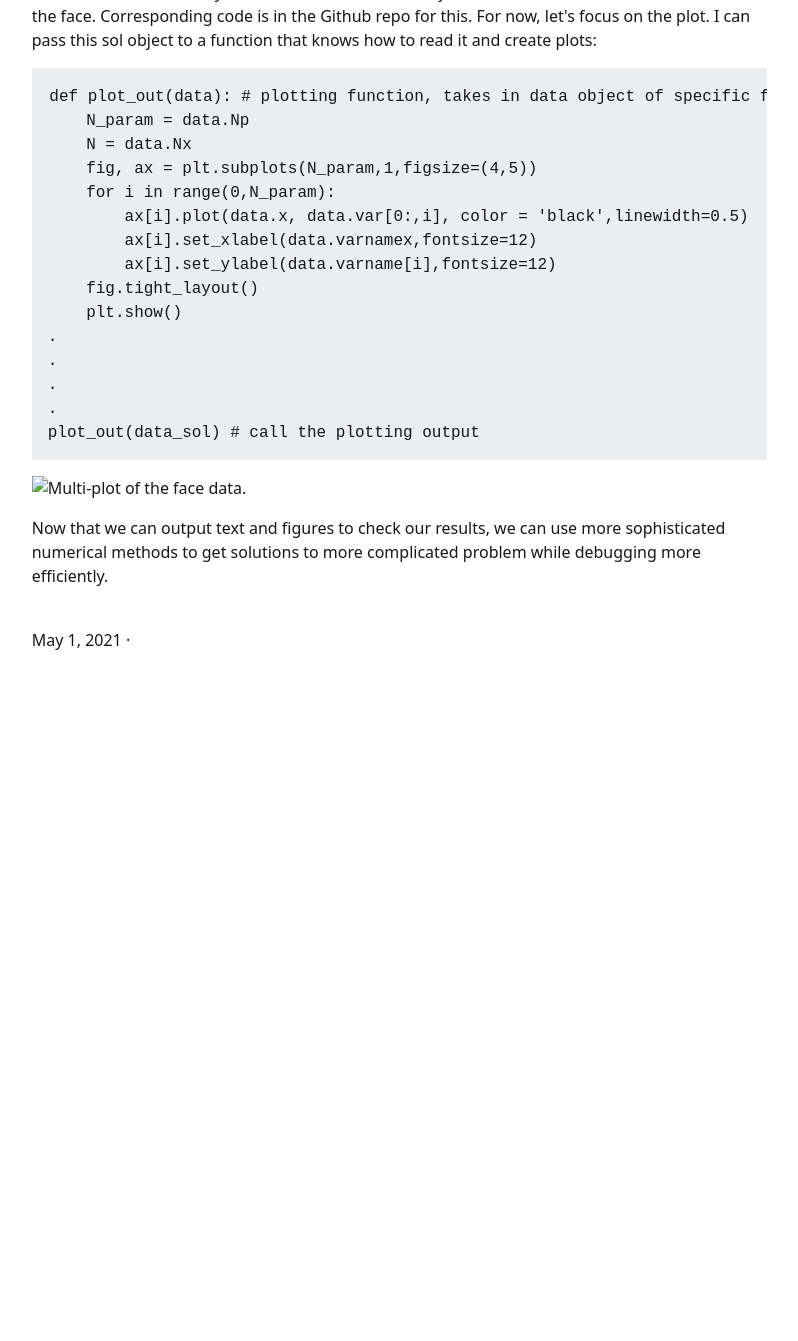
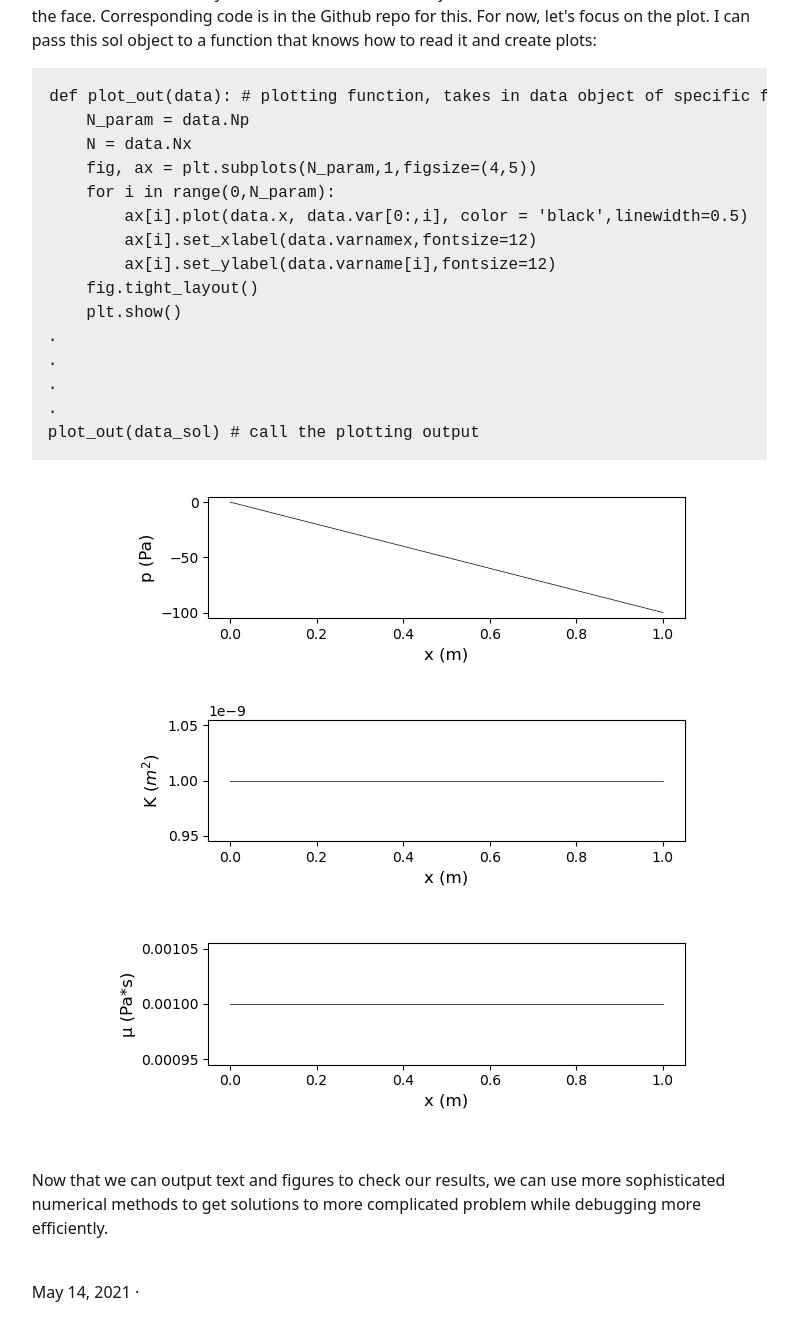
Before and after one commit to tim-munuhe/tim-munuhe.github.io, a Jekyll site: the page built from _posts/2021-05-14-Mesh-FluidPM-Plot.md, in a window 1280 px wide and 1400 px high, scrolled down 5104 px. Shown: the top 1341 px of the window, without its empty margins (321-1119 px from the left). Built offline with Jekyll 4.4.1, drawn with Linux system fonts in a browser that asks for light colours; before the commit the page ends 5852 px from its top, so only the background shows below that.

Commit message:
Change2 for figure in blog post 3

````diff
--- a/_posts/2021-05-1-Mesh-FluidPM-Plot.md
+++ b/_posts/2021-05-14-Mesh-FluidPM-Plot.md
@@ -184,6 +184,6 @@ def plot_out(data): # plotting function, takes in data object of specific form a
 plot_out(data_sol) # call the plotting output
 ```
 
-![Multi-plot of the face data.](tim-munuhe.github.io/assets/images/node_data_sol.png "Pressure, permeability, and viscosity vs. x.")
+![Multi-plot of the face data.](../../../assets/images/node_data_sol.png "Pressure, permeability, and viscosity vs. x.")
 
 Now that we can output text and figures to check our results, we can use more sophisticated numerical methods to get solutions to more complicated problem while debugging more efficiently.
````
Also changed, not shown: 9 other files.
